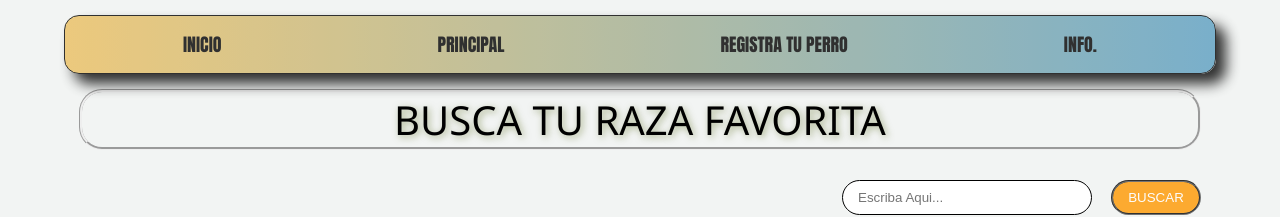
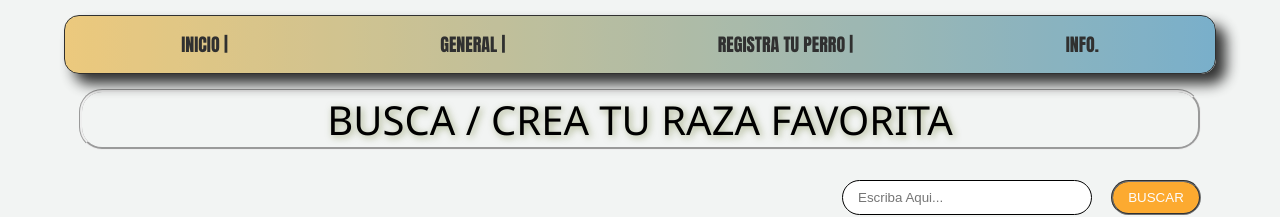
Before and after one commit to wuaicot/Portal-info-Dogs, a React (Create React App) app in the folder client/: page /home in a window 1280 px wide. Shown: the top 217 px of the page. Built offline with nearby package versions, Linux system fonts and the light colour scheme; no server answers.

Commit message:
agregando | a navbar

```diff
--- a/client/src/components/NavBar/NavBar.jsx
+++ b/client/src/components/NavBar/NavBar.jsx
@@ -8,9 +8,9 @@ const NavBar = () => {
     //creamos los enlaces
     return(
         <div className={style.mainContainer}>
-            <Link to='/'>INICIO</Link>
-            <Link to='/home'>PRINCIPAL</Link>
-            <Link to='/create'>REGISTRA TU PERRO </Link>
+            <Link to='/'>INICIO  |</Link>
+            <Link to='/home'>GENERAL |</Link>
+            <Link to='/create'>REGISTRA TU PERRO |</Link>
             <Link to='/about'>INFO.</Link>
         </div>
     )
--- a/client/src/views/Home/Home.jsx
+++ b/client/src/views/Home/Home.jsx
@@ -14,7 +14,7 @@ const Home = () => {
         <>
         <div className={style.header}>
 
-             <h1 className={style.tittle}> BUSCA TU RAZA FAVORITA </h1>
+             <h1 className={style.tittle}> BUSCA / CREA TU RAZA FAVORITA </h1>
 
              <div className={style.buttons}>
               <div className={style.search}>
```
